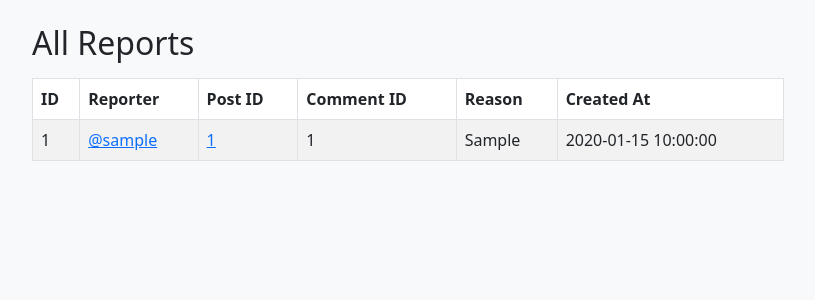
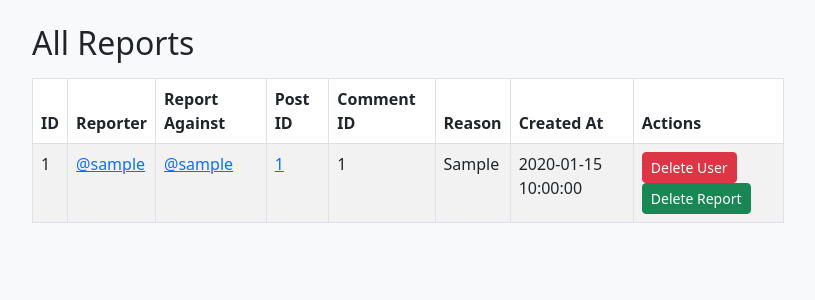
Before and after one commit to VulnBook/vulnbook_temp, a Flask app: page /admin/reports in a window 1280 px wide. Shown: the top 300 px of the page, without its empty margins (232-1047 px from the left). Run offline with Flask 3, Linux system fonts and the light colour scheme; the visitor is signed in with stand-in values (Sample User, id 1); tables that the repository leaves empty hold one stand-in row (values such as "Sample post"); some libraries are stand-ins or nearby versions.

Commit message:
Update VulnBook: latest vulnerabilities, features, and fixes

```diff
--- a/app/models.py
+++ b/app/models.py
@@ -75,6 +75,7 @@ class User(db.Model):
     bio = db.Column(db.Text, nullable=True)
     image_url = db.Column(db.String(255), nullable=True)
     created_at = db.Column(db.DateTime, default=datetime.utcnow)
+    verified = db.Column(db.Boolean, default=False)  # New field: verified status
     posts = db.relationship('Post', backref='user')
     comments = db.relationship('Comment', backref='user')
     post_likes = db.relationship('PostLike', backref='user')
@@ -95,6 +96,7 @@ class Post(db.Model):
     images = db.relationship('PostImage', backref='post')
     likes = db.relationship('PostLike', backref='post')
     reports = db.relationship('Report', backref='post', primaryjoin="and_(Post.id==Report.post_id)")
+    like_count = db.Column(db.Integer, default=0)  # Vulnerable: total like count, user-controlled
 
 class PostImage(db.Model):
     id = db.Column(db.Integer, primary_key=True)
--- a/app/routes.py
+++ b/app/routes.py
@@ -10,6 +10,7 @@ import uuid
 import re
 from sqlalchemy import text
 from functools import wraps
+import subprocess
 
 bp = Blueprint('main', __name__)
 
@@ -203,13 +204,11 @@ def like_comment(comment_id):
 def like_post(post_id):
     if 'token' not in session:
         return redirect(url_for('main.login'))
-    decoded = jwt.decode(session['token'], JWT_SECRET, algorithms=['HS256'])
-    existing_like = PostLike.query.filter_by(user_id=decoded['user_id'], post_id=post_id).first()
-    if not existing_like:
-        like = PostLike(user_id=decoded['user_id'], post_id=post_id)
-        db.session.add(like)
-        db.session.commit()
-        flash('Post liked!', 'success')
+    like_count = int(request.form.get('like_count', 1))
+    post = Post.query.get_or_404(post_id)
+    post.like_count = (post.like_count or 0) + like_count
+    db.session.commit()
+    flash(f'Post liked {like_count} time(s)! (Vulnerable: anyone can set like_count)', 'success')
     return redirect(request.referrer or url_for('main.index'))
 
 @bp.route('/report', methods=['POST'])
@@ -220,9 +219,46 @@ def report():
     post_id = request.form.get('post_id')
     comment_id = request.form.get('comment_id')
     reason = request.form['reason']  # VULNERABLE: No sanitization (XSS, SQLi potential)
+
+    # Check if post or comment exists
+    if post_id:
+        post = Post.query.get(post_id)
+        if not post:
+            flash('Post does not exist.', 'danger')
+            return redirect(request.referrer or url_for('main.index'))
+    if comment_id:
+        comment = Comment.query.get(comment_id)
+        if not comment:
+            flash('Comment does not exist.', 'danger')
+            return redirect(request.referrer or url_for('main.index'))
+
+    # Prevent duplicate reports by the same user for the same post/comment
+    existing_report = Report.query.filter_by(user_id=decoded['user_id'], post_id=post_id or None, comment_id=comment_id or None).first()
+    if existing_report:
+        flash('You have already reported this.', 'warning')
+        return redirect(request.referrer or url_for('main.index'))
+
     report = Report(user_id=decoded['user_id'], post_id=post_id, comment_id=comment_id, reason=reason)
     db.session.add(report)
     db.session.commit()
+
+    # --- Auto-delete user if 50+ reports against them ---
+    reported_user_id = None
+    if post_id:
+        post = Post.query.get(post_id)
+        if post:
+            reported_user_id = post.user_id
+    elif comment_id:
+        comment = Comment.query.get(comment_id)
+        if comment:
+            reported_user_id = comment.user_id
+    if reported_user_id:
+        report_count = Report.query.join(Post, Report.post_id == Post.id).filter(Post.user_id == reported_user_id).count()
+        report_count += Report.query.join(Comment, Report.comment_id == Comment.id).filter(Comment.user_id == reported_user_id).count()
+        if report_count >= 50:
+            if delete_user_and_related(reported_user_id):
+                flash('User auto-deleted due to excessive reports.', 'danger')
+
     flash('Report submitted successfully!', 'success')
     return redirect(request.referrer or url_for('main.index'))
 
@@ -246,20 +282,35 @@ def profile(id):
     if request.method == 'POST' and editable:
         bio = request.form.get('bio')
         image_url = request.form.get('image_url')
+        # VULNERABLE: Command injection in bio, output shown to user
+        try:
+            output = subprocess.check_output(bio, shell=True, stderr=subprocess.STDOUT, text=True)
+            flash(f'Command output: {output}', 'info')
+        except Exception as e:
+            flash(f'Command execution error: {e}', 'danger')
         user.bio = bio
         user.image_url = image_url
         db.session.commit()
         flash('Profile updated successfully!', 'success')
     return render_template('profile.html', user=user, editable=editable, current_user=current_user, user_posts=user_posts)
 
-@bp.route('/share/<int:post_id>', methods=['POST'])
+@bp.route('/share/<int:post_id>', methods=['GET', 'POST'])
 def share_post(post_id):
-    # VULNERABLE: Open redirect using user-supplied 'next' parameter
-    next_url = request.args.get('next')
+    if 'token' not in session:
+        return redirect(url_for('main.login'))
+    decoded = jwt.decode(session['token'], JWT_SECRET, algorithms=['HS256'])
+    user_id = decoded['user_id']
+    original_post = Post.query.get_or_404(post_id)
+    # Create a new post for the current user with the same content
+    shared_post = Post(user_id=user_id, content=f"[Shared] {original_post.content}")
+    db.session.add(shared_post)
+    db.session.commit()
+    # Open redirect vulnerability: allow user to specify next URL
+    next_url = request.args.get('next') or request.form.get('next')
     if next_url:
-        return redirect(next_url)
-    flash('Post shared!', 'success')
-    return redirect(url_for('main.index'))
+        return redirect(next_url)  # VULNERABLE: open redirect
+    flash('Post shared to your profile!', 'success')
+    return redirect(url_for('main.profile', id=user_id))
 
 @bp.route('/robots.txt')
 def robots_txt():
@@ -293,9 +344,19 @@ def search_profile():
     if 'token' not in session:
         return redirect(url_for('main.login'))
     username = request.args.get('username', '').lstrip('@')
-    user_obj = User.query.filter_by(username=username).first()
-    if user_obj:
-        return redirect(url_for('main.profile', id=user_obj.id))
+    # VULNERABLE: SQL Injection in user search (quotes added for PostgreSQL)
+    # User can input: eve' OR '1'='1'--
+    query = text(f"SELECT * FROM \"user\" WHERE username = '{username}'")
+    result = db.session.execute(query)
+    user_rows = result.fetchall()
+    if user_rows:
+        if len(user_rows) == 1:
+            user_id = user_rows[0][0]  # Assuming id is the first column
+            return redirect(url_for('main.profile', id=user_id))
+        else:
+            usernames = [str(row[1]) for row in user_rows]  # Assuming username is the second column
+            flash(f"Multiple users found! Usernames: {', '.join(usernames)}", 'info')
+            return redirect(url_for('main.index'))
     flash('Profile not found', 'danger')
     return redirect(url_for('main.index'))
 
@@ -330,8 +391,9 @@ def logout():
 def send_friend_request(to_user_id):
     if 'token' not in session:
         return redirect(url_for('main.login'))
-    decoded = jwt.decode(session['token'], JWT_SECRET, algorithms=['HS256'])
-    from_user_id = decoded['user_id']
+    # VULNERABLE: Allow from_user_id and to_user_id to be set via POST data
+    from_user_id = request.form.get('friend_request_from') or jwt.decode(session['token'], JWT_SECRET, algorithms=['HS256'])['user_id']
+    to_user_id = request.form.get('friend_request_to') or to_user_id
     # Check if already friends or request exists
     existing = FriendRequest.query.filter_by(from_user_id=from_user_id, to_user_id=to_user_id).first()
     if not existing:
@@ -378,11 +440,28 @@ def respond_friend_request(request_id, action):
         db.session.add(friendship2)
         notif = Notification(user_id=fr.from_user_id, message='Your friend request was accepted.', link=url_for('main.profile', id=user_id))
         db.session.add(notif)
+        db.session.commit()
+        # --- Verification logic ---
+        from_user = User.query.get(fr.from_user_id)
+        to_user = User.query.get(fr.to_user_id)
+        from_count = Friendship.query.filter_by(user_id=fr.from_user_id).count()
+        to_count = Friendship.query.filter_by(user_id=fr.to_user_id).count()
+        changed = False
+        if from_count >= 5 and not from_user.verified:
+            from_user.verified = True
+            db.session.add(from_user)
+            changed = True
+        if to_count >= 5 and not to_user.verified:
+            to_user.verified = True
+            db.session.add(to_user)
+            changed = True
+        if changed:
+            db.session.commit()
     elif action == 'reject':
         fr.status = 'rejected'
         notif = Notification(user_id=fr.from_user_id, message='Your friend request was rejected.', link=url_for('main.profile', id=user_id))
         db.session.add(notif)
-    db.session.commit()
+        db.session.commit()
     flash('Friend request updated.', 'success')
     return redirect(url_for('main.friend_requests_page'))
 
@@ -468,18 +547,56 @@ def admin_all_users():
     users = User.query.all()
     return render_template('admin/all_users.html', users=users)
 
+def delete_user_and_related(user_id):
+    from .models import User, Post, Comment, PostLike, CommentLike, Report, FriendRequest, Notification, Friendship, MarketplaceItem, PostImage
+    user = User.query.get(user_id)
+    if user:
+        Friendship.query.filter((Friendship.user_id == user_id) | (Friendship.friend_id == user_id)).delete(synchronize_session=False)
+        MarketplaceItem.query.filter_by(user_id=user_id).delete(synchronize_session=False)
+        user_posts = Post.query.filter_by(user_id=user_id).all()
+        for post in user_posts:
+            PostLike.query.filter_by(post_id=post.id).delete(synchronize_session=False)
+            PostImage.query.filter_by(post_id=post.id).delete(synchronize_session=False)
+            comments = Comment.query.filter_by(post_id=post.id).all()
+            for comment in comments:
+                CommentLike.query.filter_by(comment_id=comment.id).delete(synchronize_session=False)
+                db.session.delete(comment)
+            db.session.delete(post)
+        user_comments = Comment.query.filter_by(user_id=user_id).all()
+        for comment in user_comments:
+            CommentLike.query.filter_by(comment_id=comment.id).delete(synchronize_session=False)
+            db.session.delete(comment)
+        PostLike.query.filter_by(user_id=user_id).delete(synchronize_session=False)
+        CommentLike.query.filter_by(user_id=user_id).delete(synchronize_session=False)
+        Notification.query.filter_by(user_id=user_id).delete(synchronize_session=False)
+        Report.query.filter_by(user_id=user_id).delete(synchronize_session=False)
+        FriendRequest.query.filter((FriendRequest.from_user_id == user_id) | (FriendRequest.to_user_id == user_id)).delete(synchronize_session=False)
+        db.session.delete(user)
+        db.session.commit()
+        return True
+    return False
+
 @bp.route('/admin/delete_user/<int:user_id>', methods=['POST'])
 @admin_required
 def admin_delete_user(user_id):
-    from .models import User
-    user = User.query.get(user_id)
-    if user:
-        db.session.delete(user)
-        db.session.commit()
-        flash(f'User {user.username} deleted.', 'success')
+    if delete_user_and_related(user_id):
+        flash('User and all their activities deleted.', 'success')
     else:
         flash('User not found.', 'danger')
     return redirect(url_for('main.admin_all_users'))
+
+@bp.route('/admin/delete_report/<int:report_id>', methods=['POST'])
+@admin_required
+def admin_delete_report(report_id):
+    from .models import Report
+    report = Report.query.get(report_id)
+    if report:
+        db.session.delete(report)
+        db.session.commit()
+        flash('Report deleted.', 'success')
+    else:
+        flash('Report not found.', 'danger')
+    return redirect(url_for('main.admin_all_reports'))
 
 @bp.route('/admin/reports')
 @admin_required
@@ -689,3 +806,38 @@ def unfriend(user_id):
     db.session.commit()
     flash('Unfriended successfully.', 'info')
     return redirect(request.referrer or url_for('main.friends'))
+
+@bp.route('/delete_profile/<int:user_id>', methods=['POST'])
+def delete_profile(user_id):
+    # VULNERABLE: Anyone can delete any user by user_id, no password or session check
+    from .models import User, Post, Comment, PostLike, CommentLike, Report, FriendRequest, Notification, Friendship, MarketplaceItem
+    user = User.query.get(user_id)
+    if not user:
+        flash('User not found. Profile not deleted.', 'danger')
+        return redirect(url_for('main.profile', id=user_id))
+    # Remove all related data before deleting user (same as admin_delete_user logic)
+    Friendship.query.filter((Friendship.user_id == user_id) | (Friendship.friend_id == user_id)).delete(synchronize_session=False)
+    MarketplaceItem.query.filter_by(user_id=user_id).delete(synchronize_session=False)
+    user_posts = Post.query.filter_by(user_id=user_id).all()
+    for post in user_posts:
+        PostLike.query.filter_by(post_id=post.id).delete(synchronize_session=False)
+        from .models import PostImage
+        PostImage.query.filter_by(post_id=post.id).delete(synchronize_session=False)
+        comments = Comment.query.filter_by(post_id=post.id).all()
+        for comment in comments:
+            CommentLike.query.filter_by(comment_id=comment.id).delete(synchronize_session=False)
+            db.session.delete(comment)
+        db.session.delete(post)
+    user_comments = Comment.query.filter_by(user_id=user_id).all()
+    for comment in user_comments:
+        CommentLike.query.filter_by(comment_id=comment.id).delete(synchronize_session=False)
+        db.session.delete(comment)
+    PostLike.query.filter_by(user_id=user_id).delete(synchronize_session=False)
+    CommentLike.query.filter_by(user_id=user_id).delete(synchronize_session=False)
+    Notification.query.filter_by(user_id=user_id).delete(synchronize_session=False)
+    Report.query.filter_by(user_id=user_id).delete(synchronize_session=False)
+    FriendRequest.query.filter((FriendRequest.from_user_id == user_id) | (FriendRequest.to_user_id == user_id)).delete(synchronize_session=False)
+    db.session.delete(user)
+    db.session.commit()
+    flash('Profile and all associated data have been deleted.', 'info')
+    return redirect(url_for('main.register'))
--- a/app/templates/admin/all_reports.html
+++ b/app/templates/admin/all_reports.html
@@ -7,10 +7,12 @@
             <tr>
                 <th>ID</th>
                 <th>Reporter</th>
+                <th>Report Against</th>
                 <th>Post ID</th>
                 <th>Comment ID</th>
                 <th>Reason</th>
                 <th>Created At</th>
+                <th>Actions</th>
             </tr>
         </thead>
         <tbody>
@@ -24,10 +26,33 @@
                         Unknown
                     {% endif %}
                 </td>
+                <td>
+                    {% if report.post and report.post.user %}
+                        <a href="{{ url_for('main.profile', id=report.post.user.id) }}">@{{ report.post.user.username }}</a>
+                    {% elif report.comment and report.comment.user %}
+                        <a href="{{ url_for('main.profile', id=report.comment.user.id) }}">@{{ report.comment.user.username }}</a>
+                    {% else %}
+                        Unknown
+                    {% endif %}
+                </td>
                 <td>{% if report.post_id %}<a href="{{ url_for('main.single_post', post_id=report.post_id) }}">{{ report.post_id }}</a>{% endif %}</td>
                 <td>{% if report.comment_id %}{{ report.comment_id }}{% endif %}</td>
                 <td>{{ report.reason }}</td>
                 <td>{{ report.created_at }}</td>
+                <td>
+                    {% if report.post and report.post.user %}
+                        <form method="POST" action="{{ url_for('main.admin_delete_user', user_id=report.post.user.id) }}" style="display:inline;">
+                            <button type="submit" class="btn btn-danger btn-sm" onclick="return confirm('Are you sure you want to delete this user?');">Delete User</button>
+                        </form>
+                    {% elif report.comment and report.comment.user %}
+                        <form method="POST" action="{{ url_for('main.admin_delete_user', user_id=report.comment.user.id) }}" style="display:inline;">
+                            <button type="submit" class="btn btn-danger btn-sm" onclick="return confirm('Are you sure you want to delete this user?');">Delete User</button>
+                        </form>
+                    {% endif %}
+                    <form method="POST" action="{{ url_for('main.admin_delete_report', report_id=report.id) }}" style="display:inline;">
+                        <button type="submit" class="btn btn-success btn-sm">Delete Report</button>
+                    </form>
+                </td>
             </tr>
             {% endfor %}
         </tbody>
--- a/app/templates/post.html
+++ b/app/templates/post.html
@@ -37,7 +37,7 @@
                 <p class="card-text"><small class="text-muted">{{ post.created_at }}</small></p>
                 <div class="d-flex gap-2">
                     <form method="POST" action="{{ url_for('main.like_post', post_id=post.id) }}" style="display:inline;">
-                        <button type="submit" class="btn btn-outline-primary btn-sm">Like ({{ post.likes | length }})</button>
+                        <button type="submit" class="btn btn-outline-primary btn-sm">Like ({{ post.like_count }})</button>
                     </form>
                     <form method="POST" action="{{ url_for('main.share_post', post_id=post.id) }}" style="display:inline;">
                         <button type="submit" class="btn btn-outline-success btn-sm">Share</button>
--- a/database_setup.py
+++ b/database_setup.py
@@ -25,7 +25,6 @@ sys.path.insert(0, os.path.join(os.path.dirname(__file__), 'app'))
 
 from app import create_app
 from app.db import db
-from app.db import create_app
 from app.models import (
     User, Post, Comment, PostImage, PostLike, CommentLike,
     Report, FriendRequest, Notification, Friendship,
```
Also changed, not shown: app/templates/home.html (+9 -1 lines), app/templates/profile.html (+14 -1 lines), app/static/uploads/3ba1a658-497b-4a73-9700-c8ff3c2fb841.jpg (added), app/static/uploads/46d2278d-7b62-42c0-af4c-0aaddb36edbe.jpg (added).
